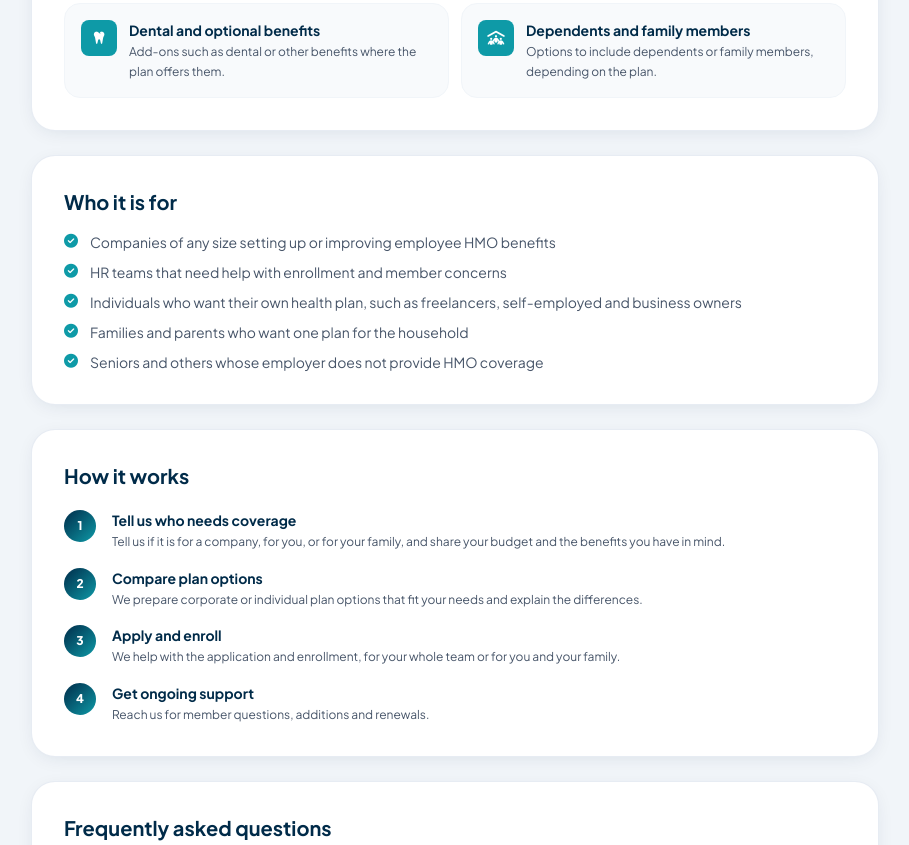
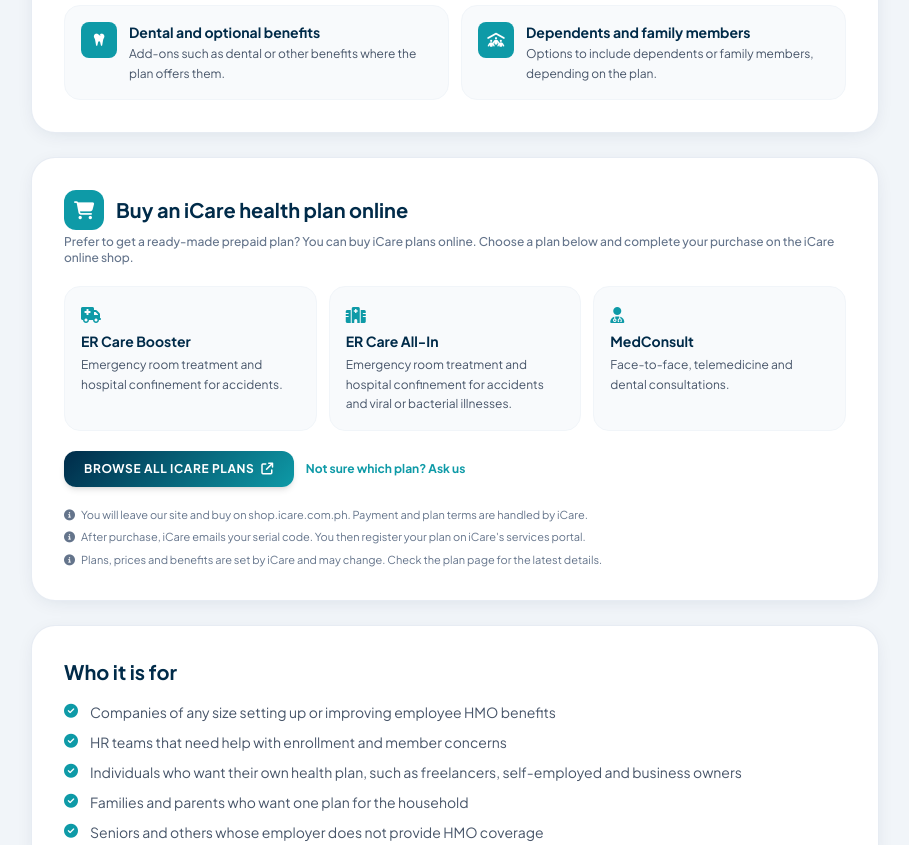
Before and after one commit to Galatiansph/GalatiansPh, a plain HTML site: page hmo.html in a window 1280 px wide. Shown: the part 841-1686 px from the top of the page, without its empty margins (185-1094 px from the left). Drawn offline with nearby package versions, Linux system fonts and the light colour scheme.

Commit message:
Add files via upload

```diff
--- a/chat.js
+++ b/chat.js
@@ -15,6 +15,7 @@
     nonlife: { label: 'See Non-Life insurance', href: 'non-life.html' },
     micro: { label: 'See Micro-Insurance', href: 'micro-insurance.html' },
     quote: { label: 'Request a free quote', href: '#quote-section' },
+    buy: { label: 'Buy an iCare plan', href: 'hmo.html#icare-section' },
     email: { label: 'Email us', href: 'mailto:' + EMAIL }
   };
 
@@ -42,6 +43,10 @@
     micro: {
       text: "Embedded Micro-Insurance is simple, low-cost protection offered inside an app, platform or customer program, such as e-commerce, fintech or membership groups.",
       links: ['micro', 'quote']
+    },
+    buy: {
+      text: "You can buy iCare health plans online. Choose a plan on our HMO page and complete your purchase on the iCare online shop.",
+      links: ['buy', 'quote']
     },
     quote: {
       text: "Prices depend on the plan, the people or assets covered, and your needs, so we prepare a quote for you. It is free. Fill in the short form and we will get back to you.",
@@ -79,6 +84,7 @@
     ['claim', /\b(claim|claims|file a claim|reimburse)/],
     ['license', /\b(licen[sc]e|accredit|ic number|insurance commission|legit|registered)/],
     ['contact', /\b(contact|email|e-mail|phone|call|number|talk|speak|human|person|agent|someone|representative|viber|whatsapp|messenger)/],
+    ['buy', /\b(buy|purchase|order|icare|i-care|online plan|prepaid|add to cart)/],
     ['quote', /\b(quote|quotation|price|prices|cost|how much|premium|rate|rates|afford|cheap|apply|sign up|enroll)/],
     ['hmo', /\b(hmo|health|medical|hospital|doctor|dental|check-?up|maxicare|inpatient|outpatient|emergency|senior|family plan)/],
     ['life', /\b(life|term|whole life|critical|illness|estate|key-?person|death|funeral|legacy|retire|education|vul|investment)/],
@@ -162,7 +168,7 @@
 
   var CHIPS = [
     ['HMO plans', 'hmo'], ['Life insurance', 'life'], ['Non-Life', 'nonlife'],
-    ['Micro-Insurance', 'micro'], ['Get a quote', 'quote'], ['Talk to a person', 'contact']
+    ['Micro-Insurance', 'micro'], ['Buy a plan online', 'buy'], ['Get a quote', 'quote'], ['Talk to a person', 'contact']
   ];
   CHIPS.forEach(function (c) {
     var b = el('button', { type: 'button' }, c[0]);
--- a/hmo.html
+++ b/hmo.html
@@ -95,7 +95,7 @@
       <div class="w-11 h-11 rounded-xl bg-brand-teal text-white flex items-center justify-center text-lg shadow"><i class="fa-solid fa-user-doctor"></i></div>
       <h1 class="font-heading text-2xl sm:text-4xl font-extrabold leading-tight text-white">HMO Plans for Companies, Individuals &amp; Families</h1>
       <p class="text-slate-200 text-sm leading-relaxed">Health coverage that helps you get care when you need it, whether you are covering a whole team or just yourself and your family.</p>
-      <a href="#quote-section" class="inline-block px-5 py-2.5 rounded-xl shield-gradient-bg text-white font-bold text-xs uppercase tracking-wider hover:opacity-90 transition-opacity shadow-md">Request a Free Quote</a>
+      <div class="flex flex-wrap gap-3"><a href="#quote-section" class="inline-block px-5 py-2.5 rounded-xl shield-gradient-bg text-white font-bold text-xs uppercase tracking-wider hover:opacity-90 transition-opacity shadow-md">Request a Free Quote</a><a href="#icare-section" class="inline-block px-5 py-2.5 rounded-xl bg-white/15 border border-white/30 text-white font-bold text-xs uppercase tracking-wider hover:bg-white/25 transition-colors">Buy a Plan Online</a></div>
     </div>
   </section>
 
@@ -128,6 +128,40 @@
         <div><h3 class="font-bold text-sm text-brand-navy">Dependents and family members</h3><p class="text-slate-600 text-xs leading-relaxed mt-0.5">Options to include dependents or family members, depending on the plan.</p></div>
       </div>
     </div>
+  </section>
+
+  <section id="icare-section" class="bg-white rounded-3xl p-6 sm:p-8 border border-slate-200/80 app-card-shadow">
+    <div class="flex items-center gap-3 mb-1">
+      <div class="w-10 h-10 rounded-xl bg-brand-teal text-white flex items-center justify-center text-lg"><i class="fa-solid fa-cart-shopping"></i></div>
+      <h2 class="font-heading text-xl font-bold text-brand-navy">Buy an iCare health plan online</h2>
+    </div>
+    <p class="text-slate-500 text-xs font-medium mb-5">Prefer to get a ready-made prepaid plan? You can buy iCare plans online. Choose a plan below and complete your purchase on the iCare online shop.</p>
+    <div class="grid sm:grid-cols-3 gap-3">
+      <a href="https://shop.icare.com.ph/er-booster" target="_blank" rel="noopener noreferrer" class="p-4 rounded-2xl bg-slate-50 border border-slate-100 hover:border-brand-teal transition-all">
+        <i class="fa-solid fa-truck-medical text-brand-teal mb-2"></i>
+        <h3 class="font-bold text-sm text-brand-navy">ER Care Booster</h3>
+        <p class="text-slate-600 text-xs leading-relaxed mt-1">Emergency room treatment and hospital confinement for accidents.</p>
+      </a>
+      <a href="https://shop.icare.com.ph/er-care-all-in" target="_blank" rel="noopener noreferrer" class="p-4 rounded-2xl bg-slate-50 border border-slate-100 hover:border-brand-teal transition-all">
+        <i class="fa-solid fa-hospital text-brand-teal mb-2"></i>
+        <h3 class="font-bold text-sm text-brand-navy">ER Care All-In</h3>
+        <p class="text-slate-600 text-xs leading-relaxed mt-1">Emergency room treatment and hospital confinement for accidents and viral or bacterial illnesses.</p>
+      </a>
+      <a href="https://shop.icare.com.ph/medconsult" target="_blank" rel="noopener noreferrer" class="p-4 rounded-2xl bg-slate-50 border border-slate-100 hover:border-brand-teal transition-all">
+        <i class="fa-solid fa-user-doctor text-brand-teal mb-2"></i>
+        <h3 class="font-bold text-sm text-brand-navy">MedConsult</h3>
+        <p class="text-slate-600 text-xs leading-relaxed mt-1">Face-to-face, telemedicine and dental consultations.</p>
+      </a>
+    </div>
+    <div class="mt-5 flex flex-wrap items-center gap-3">
+      <a href="https://shop.icare.com.ph/all-products" target="_blank" rel="noopener noreferrer" class="px-5 py-2.5 rounded-xl shield-gradient-bg text-white font-bold text-xs uppercase tracking-wider hover:opacity-90 transition-opacity shadow-md">Browse all iCare plans <i class="fa-solid fa-arrow-up-right-from-square ml-1"></i></a>
+      <a href="#quote-section" class="text-xs font-bold text-brand-teal">Not sure which plan? Ask us</a>
+    </div>
+    <ul class="mt-5 space-y-1.5 text-[11px] text-slate-500">
+      <li><i class="fa-solid fa-circle-info mr-1.5"></i>You will leave our site and buy on shop.icare.com.ph. Payment and plan terms are handled by iCare.</li>
+      <li><i class="fa-solid fa-circle-info mr-1.5"></i>After purchase, iCare emails your serial code. You then register your plan on iCare's services portal.</li>
+      <li><i class="fa-solid fa-circle-info mr-1.5"></i>Plans, prices and benefits are set by iCare and may change. Check the plan page for the latest details.</li>
+    </ul>
   </section>
 
   <section class="bg-white rounded-3xl p-6 sm:p-8 border border-slate-200/80 app-card-shadow">
@@ -181,6 +215,10 @@
       <details class="py-3">
         <summary class="flex items-center justify-between gap-3 font-bold text-sm text-brand-navy">Is there a minimum number of employees for a company plan?<i class="chev fa-solid fa-chevron-down text-xs text-slate-400 transition-transform"></i></summary>
         <p class="text-slate-600 text-xs leading-relaxed mt-2">Requirements differ by plan. Send us your headcount and we will tell you which options are open to you.</p>
+      </details>
+      <details class="py-3">
+        <summary class="flex items-center justify-between gap-3 font-bold text-sm text-brand-navy">Can I buy an HMO plan online?<i class="chev fa-solid fa-chevron-down text-xs text-slate-400 transition-transform"></i></summary>
+        <p class="text-slate-600 text-xs leading-relaxed mt-2">Yes. You can buy iCare prepaid health plans on the iCare online shop through the links on this page. For company plans or if you want help choosing, send us the quote form.</p>
       </details>
       <details class="py-3">
         <summary class="flex items-center justify-between gap-3 font-bold text-sm text-brand-navy">How do I get a quote?<i class="chev fa-solid fa-chevron-down text-xs text-slate-400 transition-transform"></i></summary>
@@ -309,5 +347,16 @@
   });
 </script>
 <script src="chat.js" defer></script>
+<script>
+  /* iCare sales tagging: once iCare gives you your agent/affiliate tracking code,
+     put it here (example: 'affiliateid=123' or 'affiliate=galatians') and every
+     iCare shop link on this page will carry it automatically. */
+  var ICARE_TRACKING = 'affiliate=VUg1SFJoVmlOdGNremdpMnNvTWNpaVNpZDZUU1dkWldQYjkrcjV2VGxHM1hBWWRFOGdydUVGcEJkeVQ3RXlKWQ';
+  if (ICARE_TRACKING) {
+    document.querySelectorAll('a[href^="https://shop.icare.com.ph"]').forEach(function (a) {
+      a.href += (a.href.indexOf('?') === -1 ? '?' : '&') + ICARE_TRACKING;
+    });
+  }
+</script>
 </body>
 </html>
```
